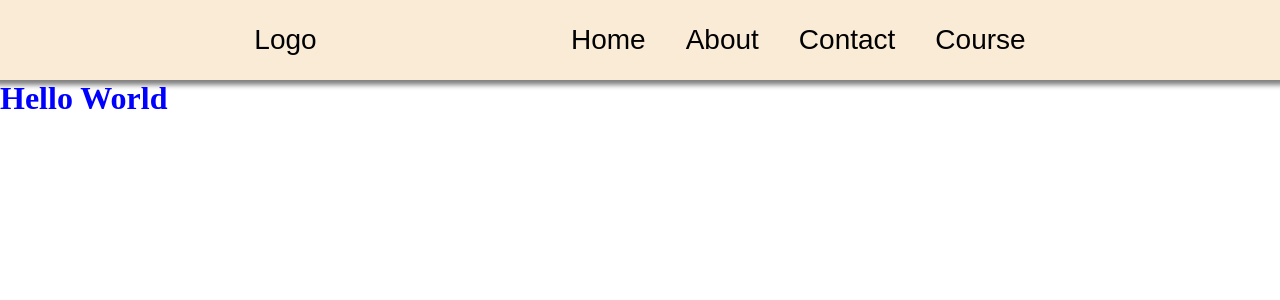
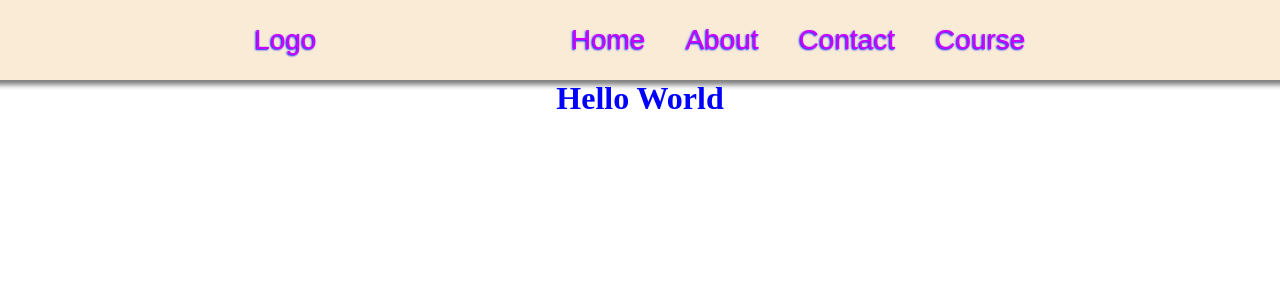
Before and after one commit to shourya0pratap/WebDev2_Section_A, a React (Vite) app in the folder sectionA_React/: page / in a window 1280 px wide. Shown: the top 300 px of the page. Built offline with nearby package versions, Linux system fonts and the light colour scheme.

Commit message:
Updated navbar

```diff
--- a/sectionA_React/src/App.css
+++ b/sectionA_React/src/App.css
@@ -1,13 +1,14 @@
 .mainHeader {
   height: 80px;
   background-color: antiquewhite;
-  color: black;
+  color: rgb(204, 0, 255);
   box-shadow: 0px 0px 5px 5px gray;
   display: flex;
   justify-content: space-evenly;
   align-items: center;
   font-size: 28px;
   font-family: "Poppins", sans-serif;
+  text-shadow: -1px 1px 2px rgb(0, 17, 255);
 }
 ul {
   display: flex;
@@ -18,5 +19,6 @@ li {
   list-style-type: none;
 }
 h1 {
+  justify-self: center;
   color: blue;
 }
```
